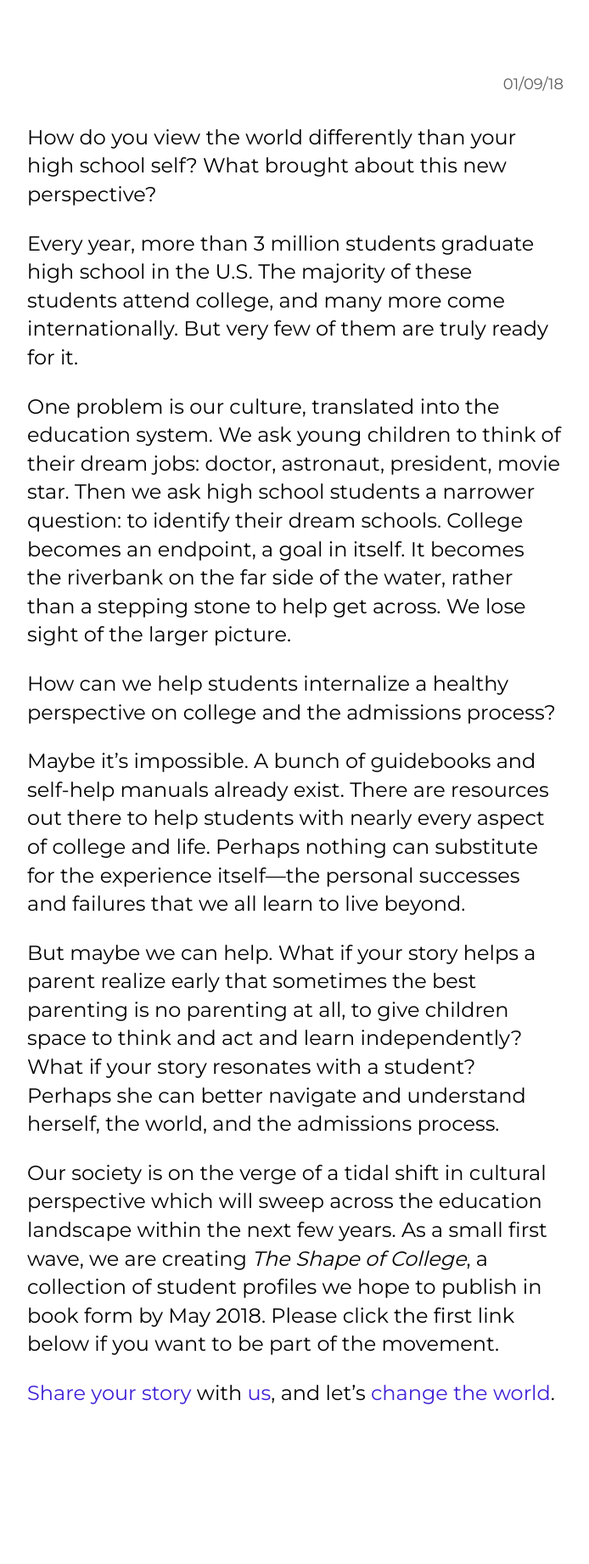
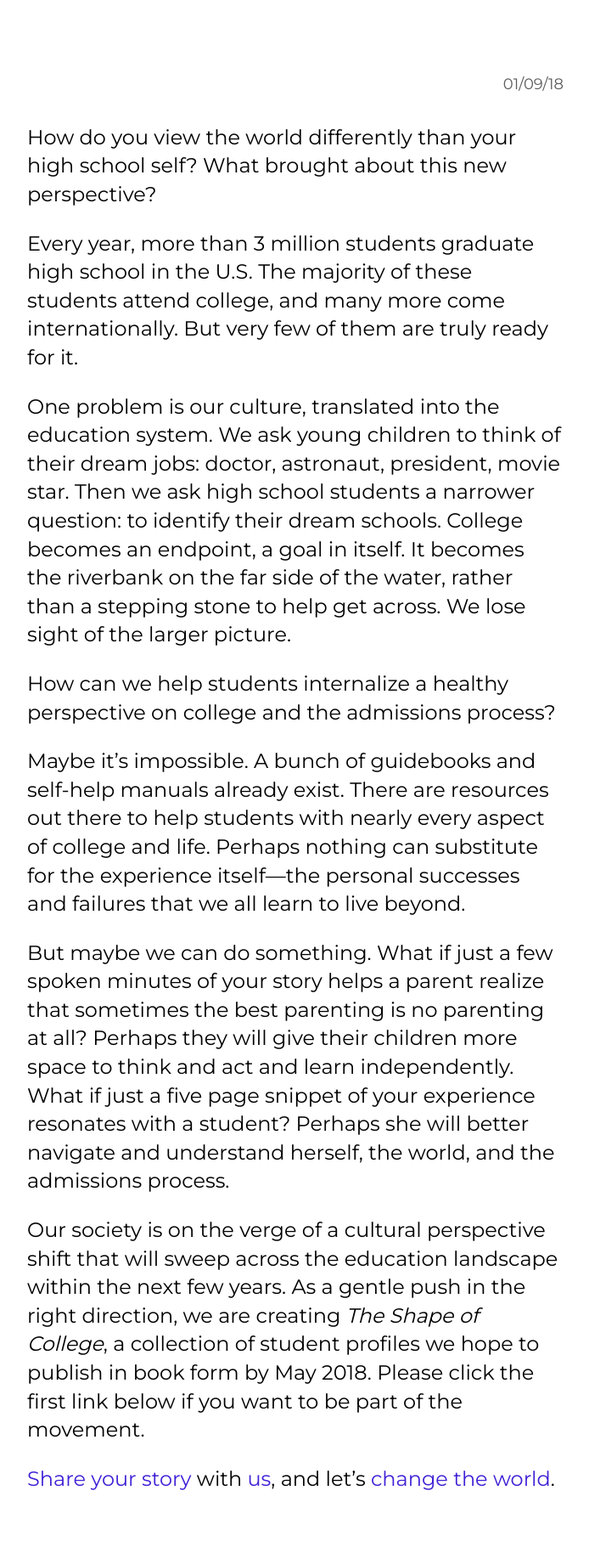
Before and after one commit to edspective/edspective.github.io, a Jekyll site: the page built from _posts/2018-1-9-edspective.md, in a window 1280 px wide. Shown: the whole page at 85% size, without its empty margins (292-986 px from the left). Built offline with Jekyll 4.4.1, drawn with Linux system fonts in a browser that asks for light colours; nearby versions of some CDN libraries; some web fonts are replaced; before the commit the page ends 1741 px from its top, so only the background shows below that.

Commit message:
Update 2018-1-9-edspective.md

```diff
--- a/_posts/2018-1-9-edspective.md
+++ b/_posts/2018-1-9-edspective.md
@@ -16,8 +16,8 @@ How can we help students internalize a healthy perspective on college and the ad
 
 Maybe it's impossible. A bunch of guidebooks and self-help manuals already exist. There are resources out there to help students with nearly every aspect of college and life. Perhaps nothing can substitute for the experience itself&mdash;the personal successes and failures that we all learn to live beyond.
 
-But maybe we can help. What if your story helps a parent realize early that sometimes the best parenting is no parenting at all, to give children space to think and act and learn independently? What if your story resonates with a student? Perhaps she can better navigate and understand herself, the world, and the admissions process.
+But maybe we can do something. What if just a few spoken minutes of your story helps a parent realize that sometimes the best parenting is no parenting at all? Perhaps they will give their children more space to think and act and learn independently. What if just a five page snippet of your experience resonates with a student? Perhaps she will better navigate and understand herself, the world, and the admissions process.
 
-Our society is on the verge of a tidal shift in cultural perspective which will sweep across the education landscape within the next few years. As a small first wave, we are creating _The Shape of College_, a collection of student profiles we hope to publish in book form by May 2018. Please click the first link below if you want to be part of the movement.
+Our society is on the verge of a cultural perspective shift that will sweep across the education landscape within the next few years. As a gentle push in the right direction, we are creating _The Shape of College_, a collection of student profiles we hope to publish in book form by May 2018. Please click the first link below if you want to be part of the movement.
 
 <a href="/share" target="_blank">Share your story</a> with <a href="/about" target="_blank">us</a>, and let's <a href="/plan" target="_blank">change the world</a>.
```
